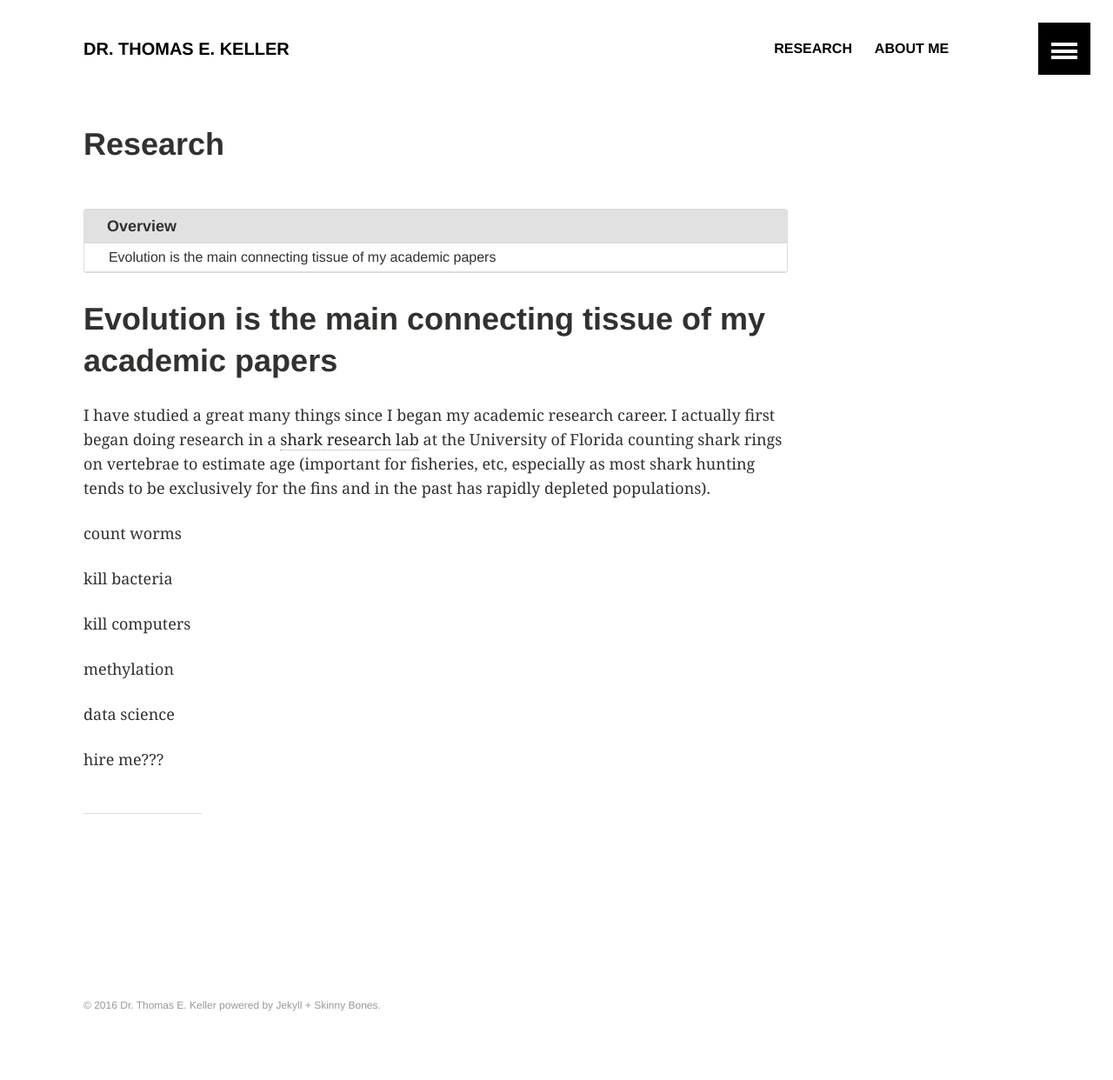
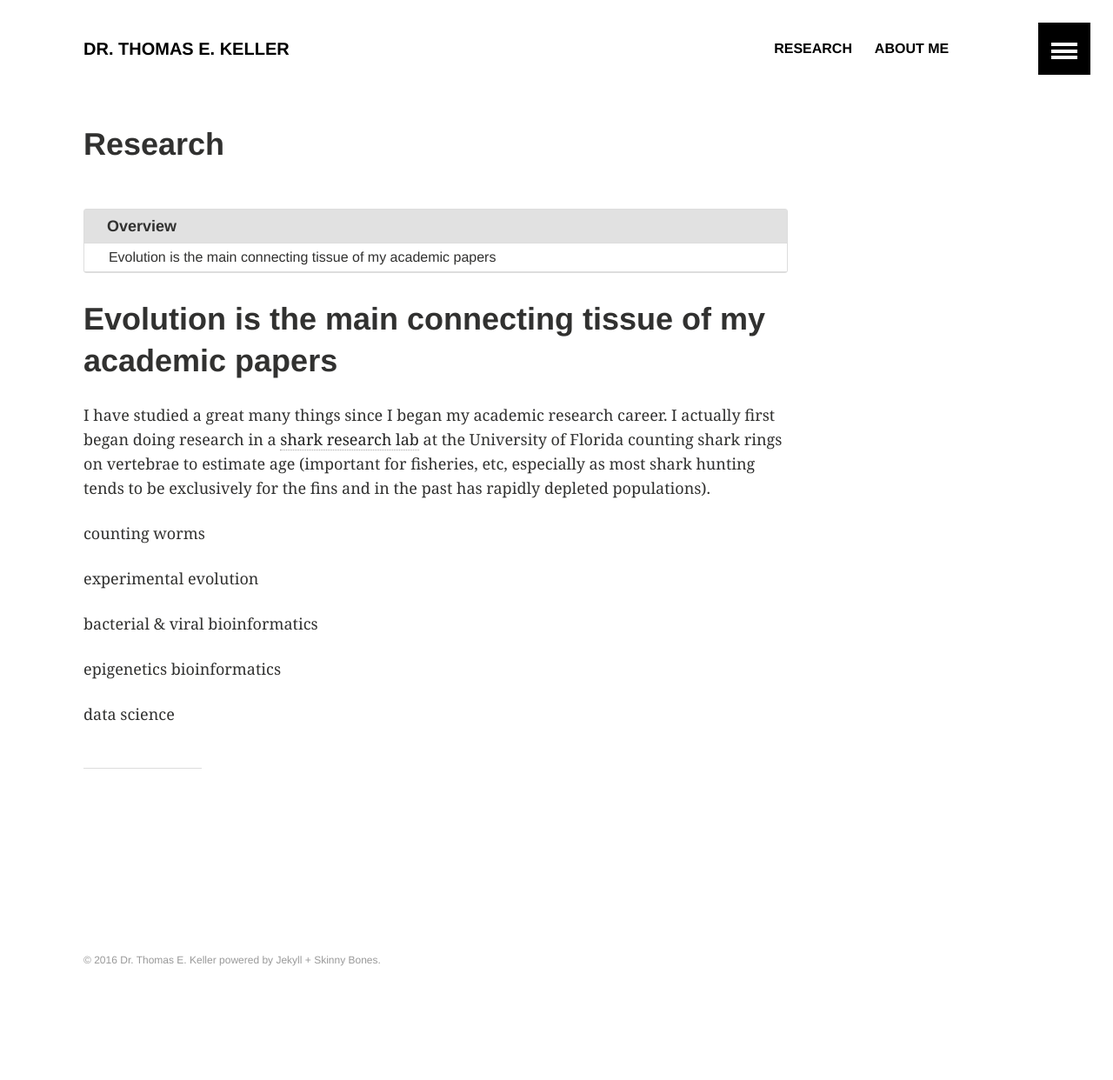
Before and after one commit to thomas-keller/thomas-keller.github.io, a Jekyll site: the page built from RESEARCH/index.md, in a window 1280 px wide. Shown: the whole page at 87% size. Built offline with Jekyll 4.4.1, drawn with Linux system fonts in a browser that asks for light colours; after the commit the page ends 1190 px from its top, so only the background shows below that.

```diff
--- a/RESEARCH/index.md
+++ b/RESEARCH/index.md
@@ -18,14 +18,12 @@ share: false
 
 I have studied a great many things since I began my academic research career. I actually first began doing research in a [shark research lab](https://www.flmnh.ufl.edu/fish/fpsr/) at the University of Florida counting shark rings on vertebrae to estimate age (important for fisheries, etc, especially as most shark hunting tends to be exclusively for the fins and in the past has rapidly depleted populations).
 
-count worms
+counting worms
 
-kill bacteria
+experimental evolution
 
-kill computers
+bacterial & viral bioinformatics
 
-methylation
+epigenetics bioinformatics
 
 data science
-
-hire me???
```
Also changed, not shown: _posts/2016-05-09-bleeding-edge-tensor-flow-08-python3.md (+1 -2 lines).
